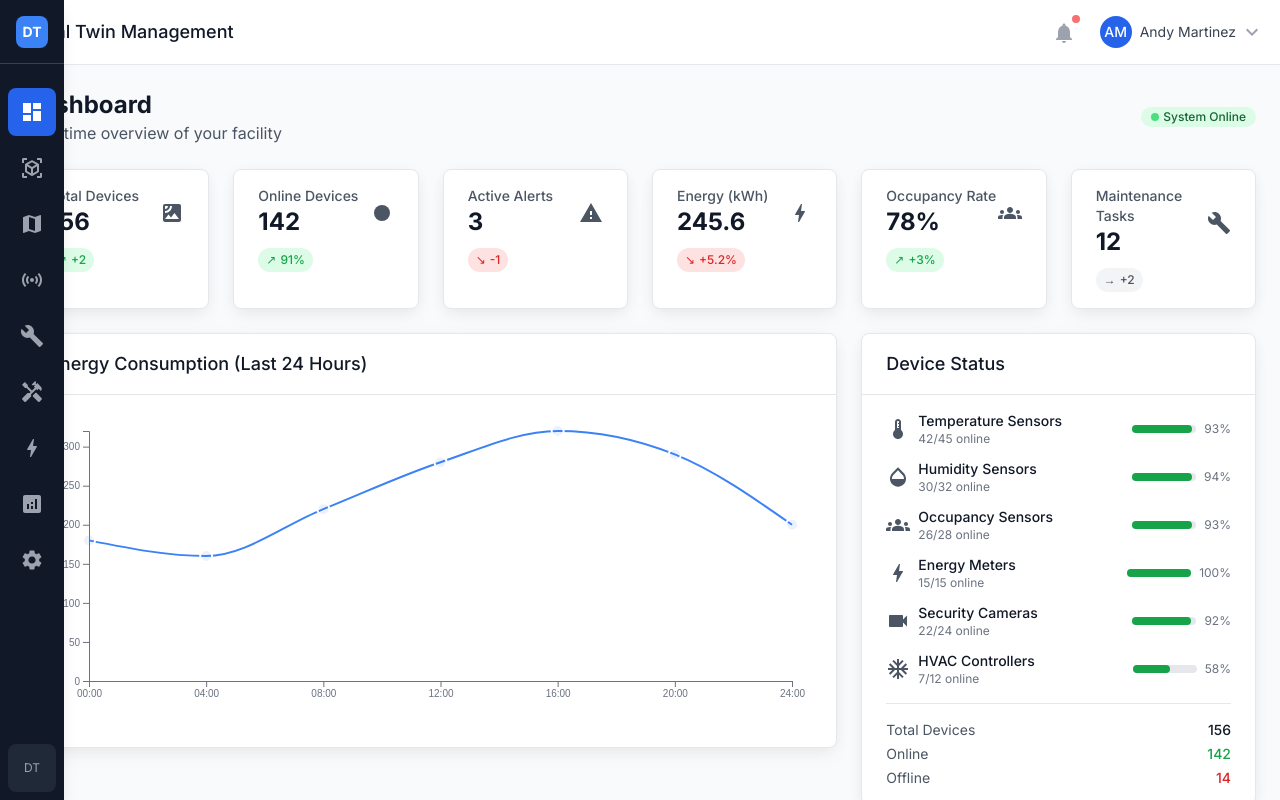
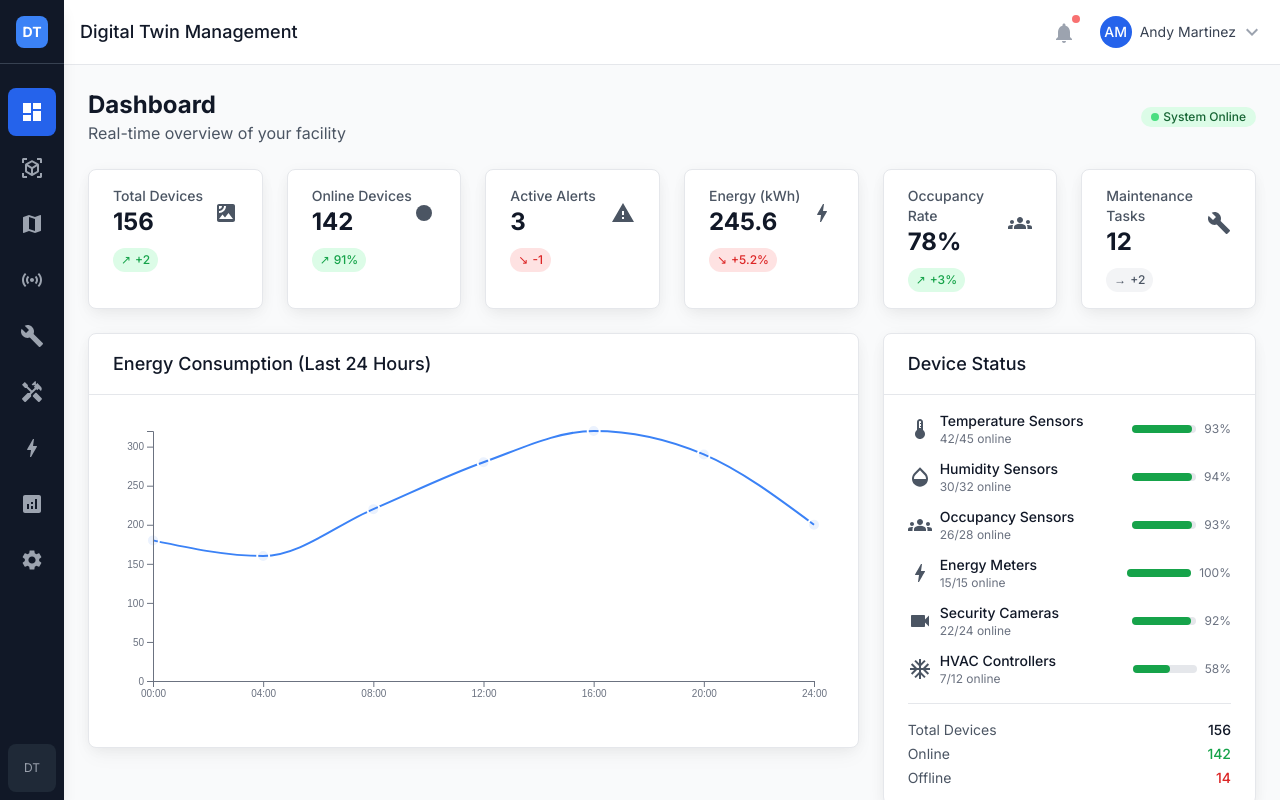
Before and after one commit to anmartincode/digital-twin-management, a React (Create React App) app in the folder frontend/: page / in a window 1280 px wide. Built offline with nearby package versions, Linux system fonts and the light colour scheme.

Commit message:
Fix Headless UI dependency and layout issues

```diff
--- a/frontend/package.json
+++ b/frontend/package.json
@@ -6,7 +6,7 @@
   "dependencies": {
     "@emotion/react": "^11.14.0",
     "@emotion/styled": "^11.14.1",
-    "@headlessui/react": "^2.1.0",
+    "@headlessui/react": "^2.2.7",
     "@mui/icons-material": "^5.18.0",
     "@mui/material": "^5.18.0",
     "@react-three/drei": "^9.99.0",
--- a/frontend/src/components/Layout/Layout.tsx
+++ b/frontend/src/components/Layout/Layout.tsx
@@ -15,7 +15,7 @@ const Layout: React.FC<LayoutProps> = ({ children }) => {
       <Sidebar isOpen={sidebarOpen} onClose={() => setSidebarOpen(false)} />
 
       {/* Main content */}
-      <div className="flex-1 flex flex-col overflow-hidden">
+      <div className="flex-1 flex flex-col overflow-hidden lg:ml-16">
         {/* Header */}
         <Header onMenuClick={() => setSidebarOpen(true)} />
 
--- a/frontend/src/components/Layout/Sidebar.tsx
+++ b/frontend/src/components/Layout/Sidebar.tsx
@@ -34,7 +34,7 @@ const Sidebar: React.FC<SidebarProps> = ({ isOpen, onClose }) => {
   return (
     <>
       {/* Desktop Sidebar */}
-      <div className="hidden lg:block fixed inset-y-0 left-0 z-50 w-16 bg-gray-900 shadow-lg">
+      <div className="hidden lg:block fixed inset-y-0 left-0 z-40 w-16 bg-gray-900 shadow-lg">
         {/* Logo */}
         <div className="flex items-center justify-center h-16 px-2 border-b border-gray-700">
           <div className="w-8 h-8 bg-blue-500 rounded-lg flex items-center justify-center">
```
Also changed, not shown: 1 other file (tests, documents, lock files or other folders).
